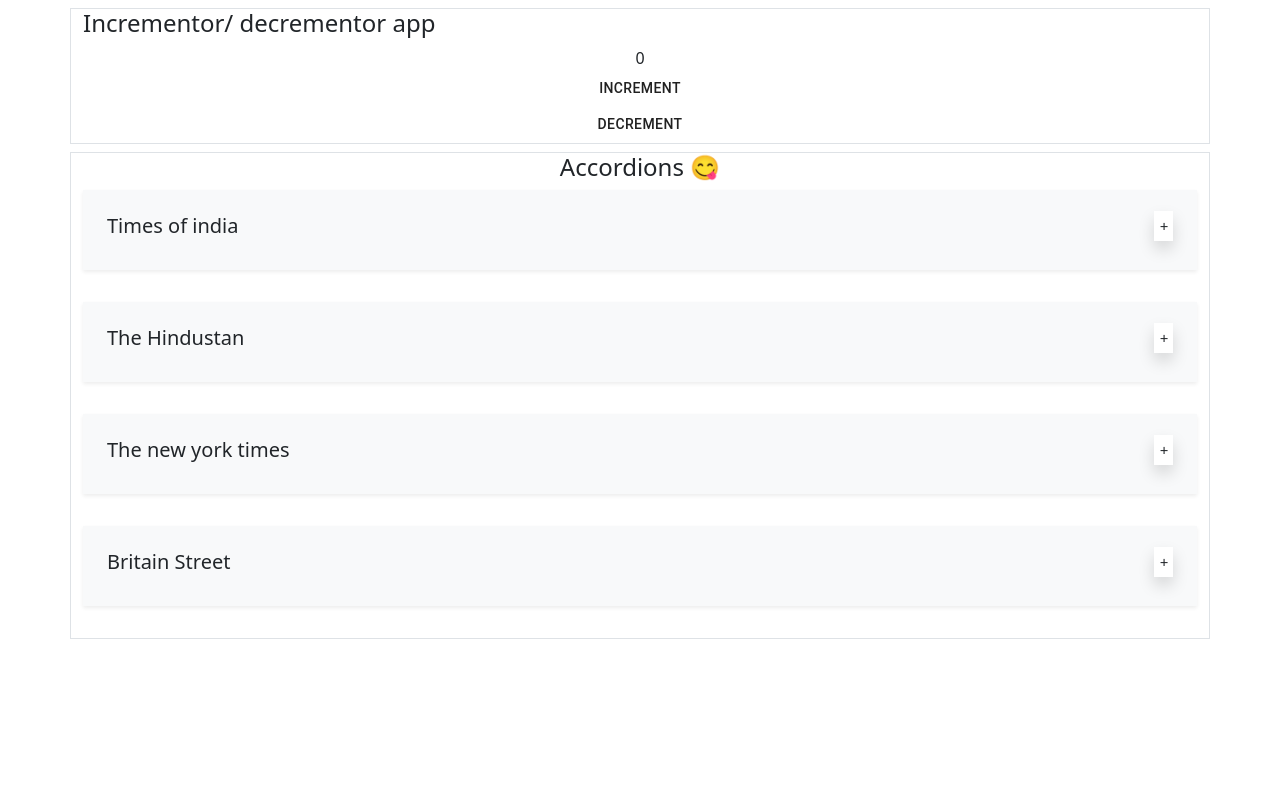
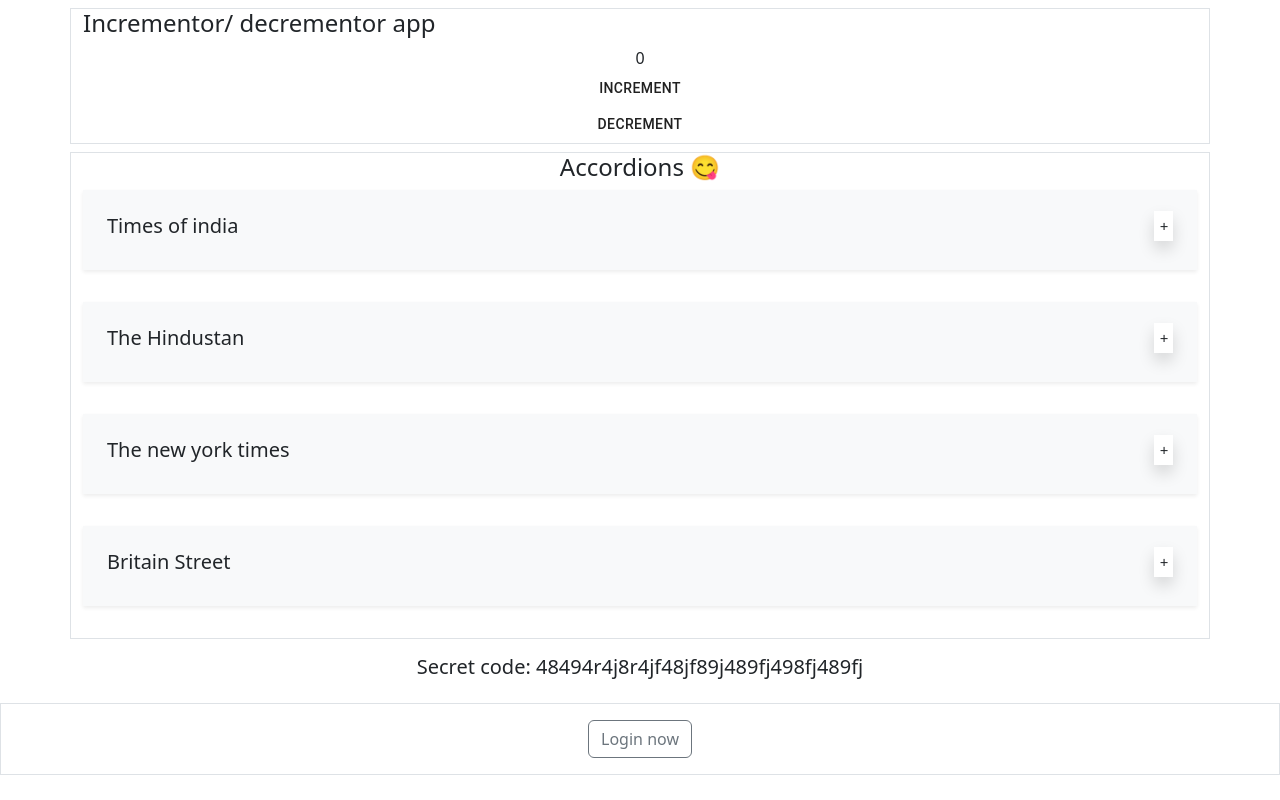
Before and after one commit to Kumarabh/react-learn-1, a React (Create React App) app: page / in a window 1280 px wide. Built offline with nearby package versions, Linux system fonts and the light colour scheme.

Commit message:
feat: login using context

```diff
--- a/src/components/App.jsx
+++ b/src/components/App.jsx
@@ -1,12 +1,16 @@
 import React from 'react';
 import Accordion from './accordion/accordions';
+import GrandParent from './context/GrandParent';
 import IncrementorDecrementor from './incrementDecrement/IncrementorDecrementor';
+import Authenticator from './loginUsingContext/Authenticator';
 
 function App() {
     return(
      <>
      <IncrementorDecrementor />
      <Accordion />
+     <GrandParent />
+     <Authenticator />
      </>
     )
 
--- /dev/null
+++ b/src/components/context/Child.jsx
@@ -0,0 +1,14 @@
+import React, { useContext } from 'react';
+import { DataContext } from './GrandParent';
+
+const GrandChild = () => {
+const messageFromGrandParent = useContext(DataContext);
+
+    return (
+        <>
+        <h5 className='text-center'>Secret code: {messageFromGrandParent}</h5>
+        </>
+    );
+}
+
+export default GrandChild;
--- /dev/null
+++ b/src/components/context/GrandParent.jsx
@@ -0,0 +1,20 @@
+import React from 'react';
+import GrandChild from './Child';
+const DataContext = React.createContext('');
+
+const GrandParent = () => {
+    const secretCode = '48494r4j8r4jf48jf89j489fj498fj489fj';
+
+    return (
+        <>
+        <div className="container-fluid p-3">
+        <DataContext.Provider value={secretCode}>
+        <GrandChild />
+        </DataContext.Provider>
+        </div>
+        </>
+    );
+}
+
+export default GrandParent;
+export {DataContext}
--- /dev/null
+++ b/src/components/loginUsingContext/Auth.jsx
@@ -0,0 +1,21 @@
+import React, { useContext} from 'react';
+import AuthContext from './Context';
+
+const Auth = () => {
+    const authC = useContext(AuthContext);
+
+    return (
+        <>
+        <div className="container-fluid d-flex justify-content-center border p-3">
+            {
+                authC.status ? <h6>You are logged In 😊 </h6>
+                : <button className='btn btn-outline-secondary'
+                onClick={authC.login}>Login now</button>
+            }
+
+        </div>
+        </>
+    )
+}
+
+export default Auth;
--- /dev/null
+++ b/src/components/loginUsingContext/Authenticator.jsx
@@ -0,0 +1,20 @@
+import React, { useState } from 'react';
+import Auth from './Auth'
+import AuthContext from './Context';
+
+function Authenticator () {
+
+    const [authStatus, setAuthStatus] = useState(false);
+    const login = () => { console.log('set login as true'); setAuthStatus(true) };
+
+    return (
+        <>
+        <AuthContext.Provider value={{status: authStatus, login: login}}>
+        <Auth />
+        </AuthContext.Provider>
+        </>
+    )
+
+}
+
+export default Authenticator;
--- /dev/null
+++ b/src/components/loginUsingContext/Context.jsx
@@ -0,0 +1,5 @@
+import React from 'react';
+
+const AuthContext = React.createContext({status: null, login: () => {}})
+
+export default AuthContext;
```
